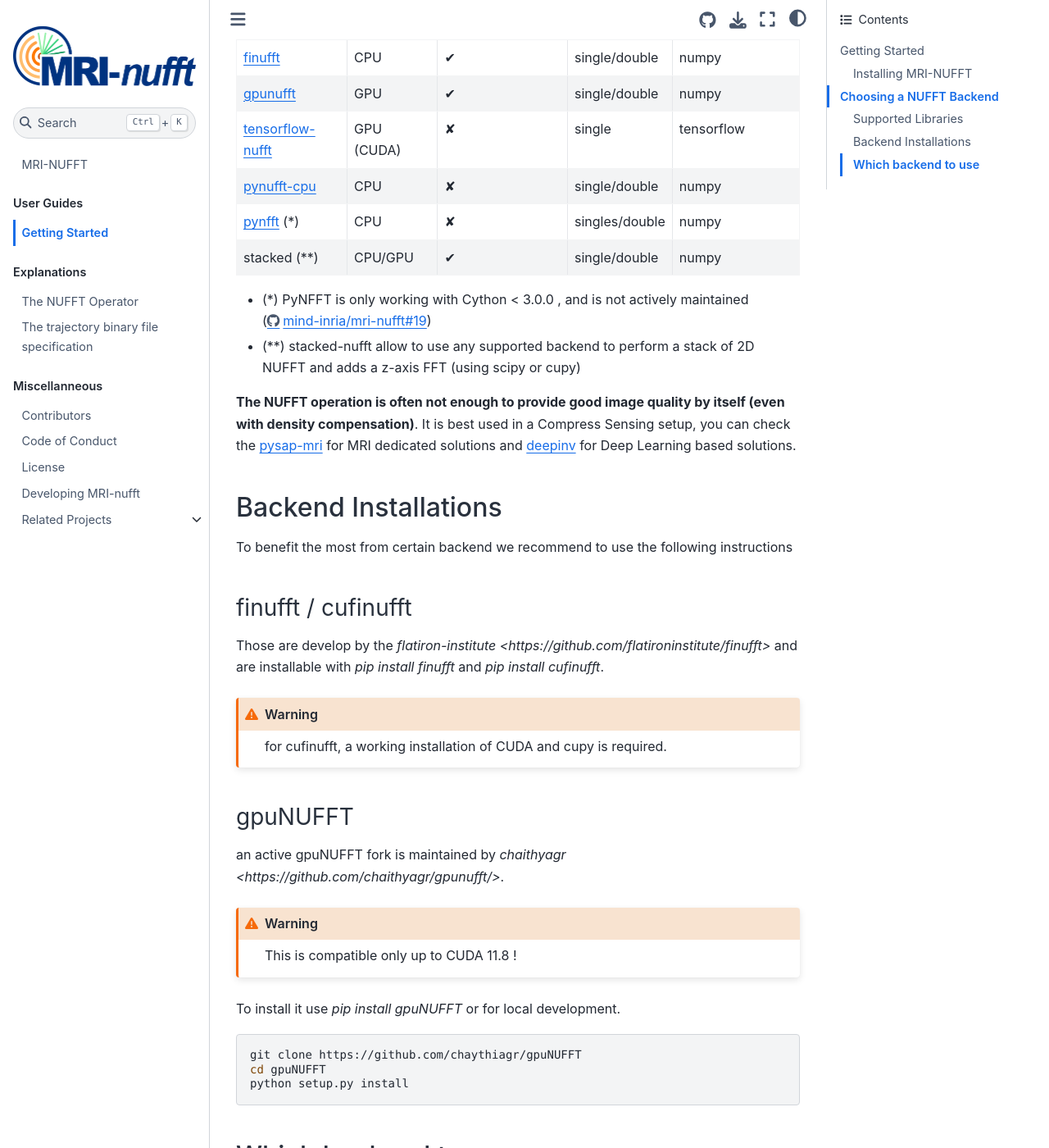
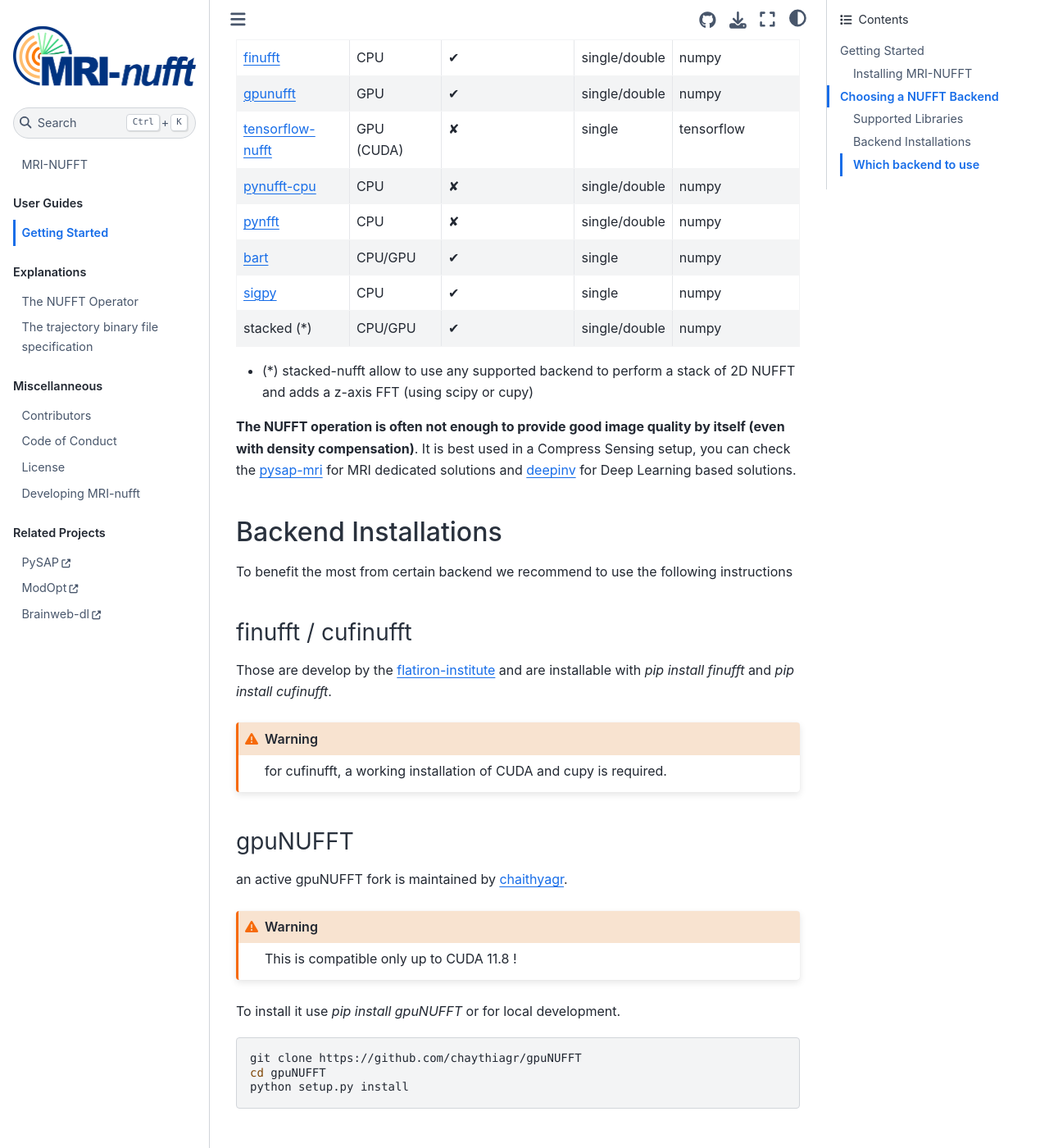
Before and after one commit to mind-inria/mri-nufft, a Sphinx documentation site: the page built from docs/getting_started.rst, in a window 1280 px wide and 1400 px high, scrolled down 885 px. Shown: the whole window at 82% size. Built offline with Sphinx 7.4.7 and the Sphinx Book theme 1.1.4, drawn with Linux system fonts in a browser that asks for light colours; pages that are not in the unit, such as notebooks, are missing from menus; some of the changed text lies outside the part shown.

Commit message:
docs: update getting started

```diff
--- a/docs/getting_started.rst
+++ b/docs/getting_started.rst
@@ -41,8 +41,10 @@
 gpunufft_            GPU          ✔                   single/double    numpy
 tensorflow-nufft_    GPU (CUDA)   ✘                   single           tensorflow
 pynufft-cpu_         CPU          ✘                   single/double    numpy
-pynfft_ (*)          CPU          ✘                   singles/double   numpy
-stacked (**)         CPU/GPU      ✔                   single/double    numpy
+pynfft_              CPU          ✘                   single/double    numpy
+bart_                CPU/GPU      ✔                   single           numpy
+sigpy_               CPU          ✔                   single           numpy
+stacked (*)          CPU/GPU      ✔                   single/double    numpy
 ==================== ============ =================== ===============  =================
 
 
@@ -51,10 +53,11 @@
 .. _tensorflow-nufft: https://github.com/flatironinstitute/pynufft
 .. _gpunufft: https://github.com/chaithyagr/gpuNUFFT
 .. _pynufft-cpu: https://github.com/jyhmiinlin/pynufft
-.. _pynfft: https://github.com/ghisvail/pynfft
+.. _pynfft: https://github.com/pynfft/pynfft
+.. _bart: https://github.com/mrirecon/bart
+.. _sigpy: https://github.com/sigpy/sigpy
 
-- (*) PyNFFT is only working with Cython < 3.0.0 , and is not actively maintained (https://github.com/mind-inria/mri-nufft/issues/19)
-- (**) stacked-nufft allow to use any supported backend to perform a stack of 2D NUFFT and adds a z-axis FFT (using scipy or cupy)
+- (*) stacked-nufft allow to use any supported backend to perform a stack of 2D NUFFT and adds a z-axis FFT (using scipy or cupy)
 
 
 **The NUFFT operation is often not enough to provide good image quality by itself (even with density compensation)**.
@@ -72,7 +75,7 @@
 finufft / cufinufft
 ~~~~~~~~~~~~~~~~~~~
 
-Those are develop by the `flatiron-institute <https://github.com/flatironinstitute/finufft>` and are installable with `pip install finufft` and `pip install cufinufft`.
+Those are develop by the `flatiron-institute <https://github.com/flatironinstitute/finufft>`_ and are installable with `pip install finufft` and `pip install cufinufft`.
 
 .. warning::
 
@@ -81,7 +84,7 @@
 gpuNUFFT
 ~~~~~~~~
 
-an active gpuNUFFT fork is maintained by `chaithyagr <https://github.com/chaithyagr/gpunufft/>`.
+an active gpuNUFFT fork is maintained by `chaithyagr <https://github.com/chaithyagr/gpunufft/>`_.
 
 .. warning::
 
@@ -95,6 +98,21 @@
     cd gpuNUFFT
     python setup.py install
 
+BART
+~~~~
+
+BART has to be installed separately and `bart` command needs to be runnable from your `PATH`.
+See `installation instructions <https://mrirecon.github.io/bart/installation.html>`_
+
+
+PyNFFT
+~~~~~~
+
+PyNFFT requires Cython<3.0.0 to work.  and can be installed using
+
+.. code-block:: sh
+
+    pip install cython<3.0.0 pynfft2
 
 Which backend to use
 --------------------
--- a/docs/misc/related.rst
+++ b/docs/misc/related.rst
@@ -5,6 +5,6 @@
 .. toctree::
    :maxdepth: 2
 
-    PySAP <https://python-pysap.readthedocs.io/en/latest/>
+    PySAP <https://cea-cosmic.github.io/pysap>
     ModOpt <https://cea-cosmic.github.io/ModOpt/>
     Brainweb-dl <http://github.com/paquiteau/brainweb-dl>
```
Also changed, not shown: docs/index.rst (+8 -1 lines), pyproject.toml (+6 -2 lines).
